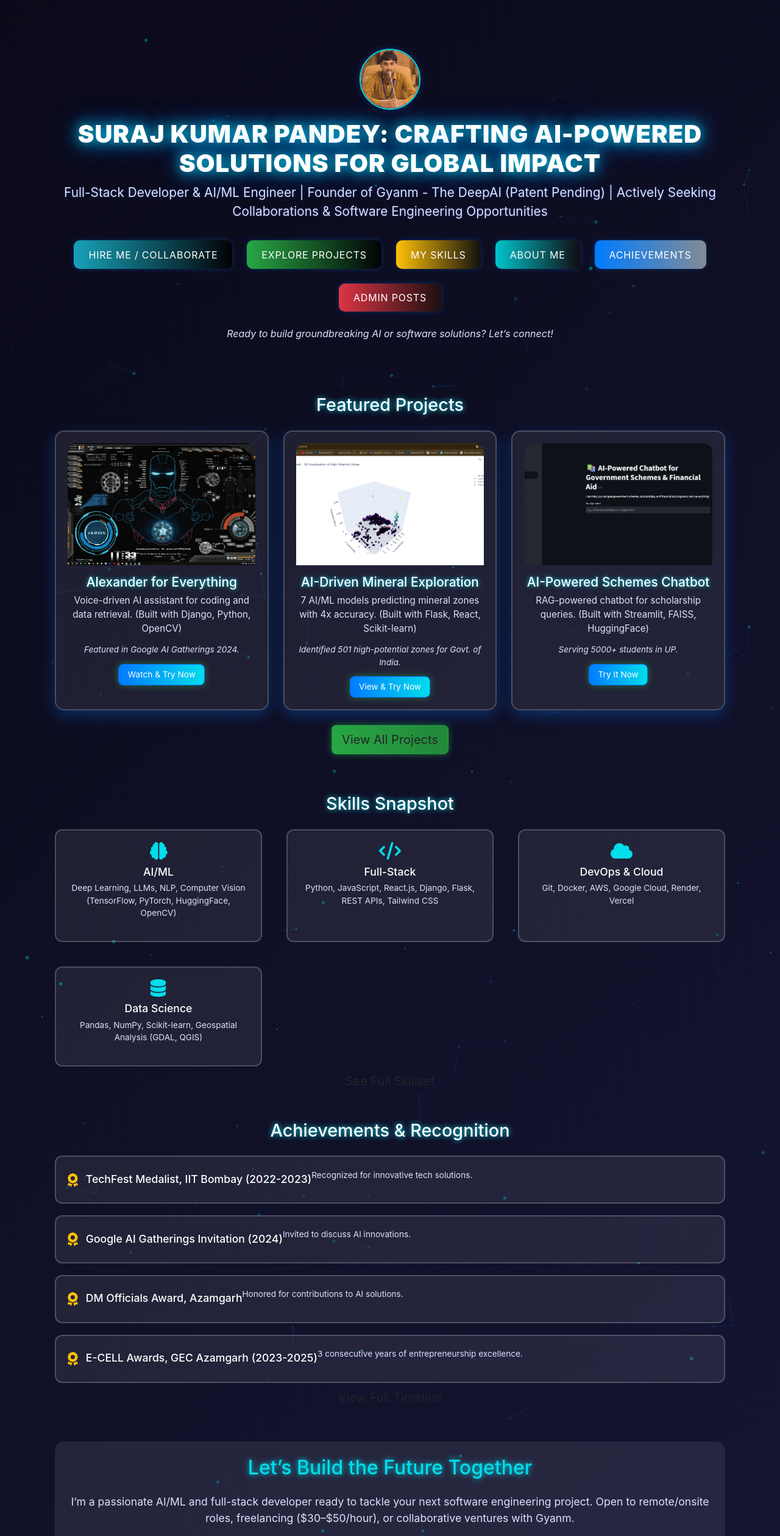
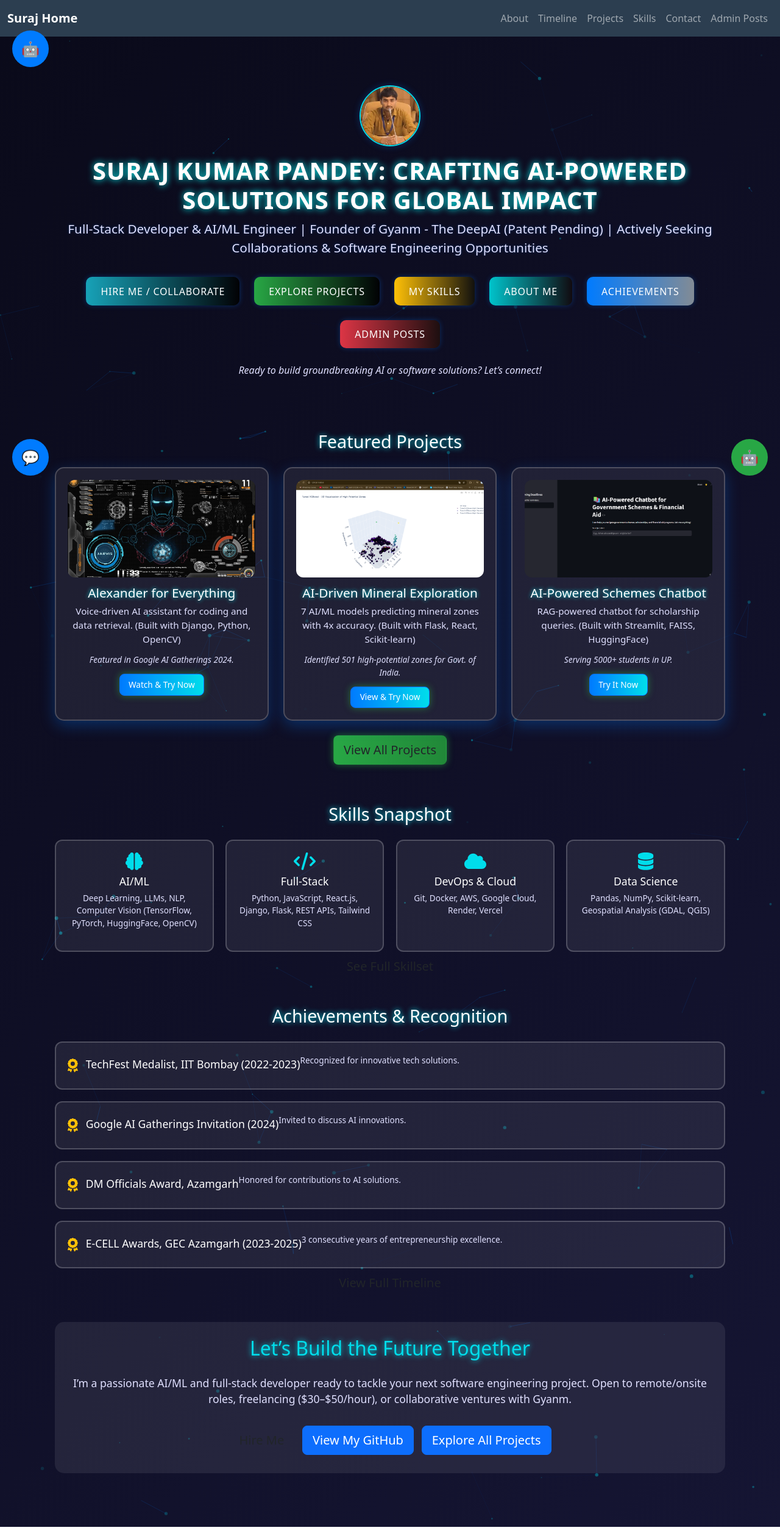
Before and after one commit to surajpandey111/suraj-portfolio, a React (Create React App) app: page / in a window 1280 px wide. Shown: the top 2519 px of the page at 61% size. Built offline with nearby package versions, Linux system fonts and the light colour scheme; a web font is replaced by a local one.

Commit message:
Updated to react-router-dom v6

```diff
--- a/src/App.js
+++ b/src/App.js
@@ -1,31 +1,93 @@
 import React from "react";
-import { BrowserRouter as Router, Routes, Route } from "react-router-dom";
-import Home from "./Home";
-import Contact from "./Contact";
-import Projects from "./Projects";
-import Skills from "./Skills";
+import { BrowserRouter as Router, Routes, Route, Link } from "react-router-dom";
+import PortfolioChat from "./PortfolioChat";
+import PortfolioChatFaiss from "./PortfolioChatFaiss";
+import AdminPosts from "./AdminPosts";
 import About from "./About";
 import Timeline from "./Timeline";
-import AdminPosts from "./AdminPosts";
+import Contact from "./Contact";
+import Skills from "./Skills";
+import Projects from "./Projects";
+import Home from "./Home";
 import NotFound from "./NotFound";
+import "./App.css";
 import "slick-carousel/slick/slick.css";
 import "slick-carousel/slick/slick-theme.css";
 import 'bootstrap/dist/css/bootstrap.min.css';
-import './index.css';
 
 function App() {
   return (
     <Router basename={process.env.PUBLIC_URL}>
+      <PortfolioChat />
+      <PortfolioChatFaiss />
+
+      <nav className="navbar navbar-expand-lg navbar-dark" style={{ backgroundColor: '#2c3e50', minHeight: '60px' }}>
+        <div className="container-fluid">
+          <Link className="navbar-brand fw-bold" to="/">Suraj Home</Link>
+          <button className="navbar-toggler" data-bs-toggle="collapse" data-bs-target="#navbarNav">
+            <span className="navbar-toggler-icon"></span>
+          </button>
+          <div className="collapse navbar-collapse" id="navbarNav">
+            <ul className="navbar-nav ms-auto">
+              <li className="nav-item"><Link className="nav-link" to="/about">About</Link></li>
+              <li className="nav-item"><Link className="nav-link" to="/timeline">Timeline</Link></li>
+              <li className="nav-item"><Link className="nav-link" to="/projects">Projects</Link></li>
+              <li className="nav-item"><Link className="nav-link" to="/skills">Skills</Link></li>
+              <li className="nav-item"><Link className="nav-link" to="/contact">Contact</Link></li>
+              <li className="nav-item"><Link className="nav-link" to="/admin-posts">Admin Posts</Link></li>
+            </ul>
+          </div>
+        </div>
+      </nav>
+
+      <button
+        onClick={() => window.open("https://portfolio-suraj-ai.streamlit.app/", "_blank")}
+        style={{
+          position: "fixed",
+          top: 50,
+          left: 20,
+          background: "#007bff",
+          color: "#fff",
+          borderRadius: "50%",
+          width: 60,
+          height: 60,
+          border: "none",
+          fontSize: "24px",
+          zIndex: 999
+        }}
+      >
+        🤖
+      </button>
+
+      <div className="main-content">
         <Routes>
           <Route path="/" element={<Home />} />
-        <Route path="/contact" element={<Contact />} />
+          <Route path="/about" element={<About />} />
+          <Route path="/timeline" element={<Timeline />} />
           <Route path="/projects" element={<Projects />} />
           <Route path="/skills" element={<Skills />} />
-        <Route path="/about" element={<About />} />
-        <Route path="/timeline" element={<Timeline />} />
+          <Route path="/contact" element={<Contact />} />
           <Route path="/admin-posts" element={<AdminPosts />} />
           <Route path="*" element={<NotFound />} />
         </Routes>
+      </div>
+
+      <footer className="app-footer">
+        <div className="footer-content">
+          <p className="footer-text">© 2025 <strong>Suraj Kumar Pandey</strong> — Government Engineer. All rights reserved.</p>
+          <div className="footer-social">
+            <a href="https://github.com/surajpandey111/" target="_blank" rel="noopener noreferrer" title="GitHub">
+              <img src="/github-icon.jpg" alt="GitHub" className="social-icon" loading="lazy" />
+            </a>
+            <a href="https://www.linkedin.com/in/suraj-kumar-pandey-gyanmaifounder/" target="_blank" rel="noopener noreferrer" title="LinkedIn">
+              <img src="/linkedin-icon.jpg" alt="LinkedIn" className="social-icon" loading="lazy" />
+            </a>
+            <a href="mailto:worldforensic@gmail.com" title="Email">
+              <img src="/email-icon.jpg" alt="Email" className="social-icon" loading="lazy" />
+            </a>
+          </div>
+        </div>
+      </footer>
     </Router>
   );
 }
--- a/src/Home.js
+++ b/src/Home.js
@@ -103,15 +103,13 @@ function Home() {
                   Voice-driven AI assistant for coding and data retrieval. (Built with Django, Python, OpenCV)
                 </p>
                 <p className="impact-text">Featured in Google AI Gatherings 2024.</p>
-                <a
-                  href="/projects"
+                <Link
+                  to="/projects"
                   className="btn btn-primary btn-highlight"
-                  target="_blank"
-                  rel="noopener noreferrer"
                   aria-label="Watch Alexander AI demo and try it"
                 >
                   Watch & Try Now
-                </a>
+                </Link>
               </div>
             </article>
             <article className="home-card">
@@ -129,15 +127,13 @@ function Home() {
                   7 AI/ML models predicting mineral zones with 4x accuracy. (Built with Flask, React, Scikit-learn)
                 </p>
                 <p className="impact-text">Identified 501 high-potential zones for Govt. of India.</p>
-                <a
-                  href="/projects"
+                <Link
+                  to="/projects"
                   className="btn btn-primary btn-highlight"
-                  target="_blank"
-                  rel="noopener noreferrer"
                   aria-label="View mineral targeting project on GitHub and try it"
                 >
                   View & Try Now
-                </a>
+                </Link>
               </div>
             </article>
             <article className="home-card">
@@ -155,21 +151,19 @@ function Home() {
                   RAG-powered chatbot for scholarship queries. (Built with Streamlit, FAISS, HuggingFace)
                 </p>
                 <p className="impact-text">Serving 5000+ students in UP.</p>
-                <a
-                  href="/projects"
+                <Link
+                  to="/projects"
                   className="btn btn-primary btn-highlight"
-                  target="_blank"
-                  rel="noopener noreferrer"
                   aria-label="Try AI-powered schemes chatbot now"
                 >
                   Try It Now
-                </a>
+                </Link>
               </div>
             </article>
           </div>
-          <a href="/projects" className="btn btn-projects btn-lg view-all-btn btn-highlight" aria-label="View all projects">
+          <Link to="/projects" className="btn btn-projects btn-lg view-all-btn btn-highlight" aria-label="View all projects">
             View All Projects
-          </a>
+          </Link>
         </section>
 
         <section className="skills-section" aria-labelledby="skills-title">
@@ -196,9 +190,9 @@ function Home() {
               <p>Pandas, NumPy, Scikit-learn, Geospatial Analysis (GDAL, QGIS)</p>
             </div>
           </div>
-          <a href="/skills" className="btn btn-skills btn-lg" aria-label="View full skillset">
+          <Link to="/skills" className="btn btn-skills btn-lg" aria-label="View full skillset">
             See Full Skillset
-          </a>
+          </Link>
         </section>
 
         <section className="achievements-section" aria-labelledby="achievements-title">
@@ -225,9 +219,9 @@ function Home() {
               <p>3 consecutive years of entrepreneurship excellence.</p>
             </div>
           </div>
-          <a href="/timeline" className="btn btn-achievements btn-lg" aria-label="View full achievements timeline">
+          <Link to="/timeline" className="btn btn-achievements btn-lg" aria-label="View full achievements timeline">
             View Full Timeline
-          </a>
+          </Link>
         </section>
 
         <section className="collaboration-section" aria-labelledby="collaboration-title">
@@ -236,9 +230,9 @@ function Home() {
             I’m a passionate AI/ML and full-stack developer ready to tackle your next software engineering project. Open to remote/onsite roles, freelancing ($30–$50/hour), or collaborative ventures with Gyanm.
           </p>
           <div className="collaboration-buttons">
-            <a href="/contact" className="btn btn-contact btn-lg" aria-label="Hire Suraj">
+            <Link to="/contact" className="btn btn-contact btn-lg" aria-label="Hire Suraj">
               Hire Me
-            </a>
+            </Link>
             <a
               href="https://github.com/suraipandey111"
               className="btn btn-primary btn-lg"
@@ -248,15 +242,9 @@ function Home() {
             >
               View My GitHub
             </a>
-            <a
-              href="/projects"
-              className="btn btn-primary btn-lg"
-              target="_blank"
-              rel="noopener noreferrer"
-              aria-label="Explore Gyanm - The DeepAI"
-            >
+            <Link to="/projects" className="btn btn-primary btn-lg" aria-label="Explore Gyanm - The DeepAI">
               Explore All Projects
-            </a>
+            </Link>
           </div>
         </section>
       </main>
```
Lines whose indentation alone changed are shown as unchanged.
